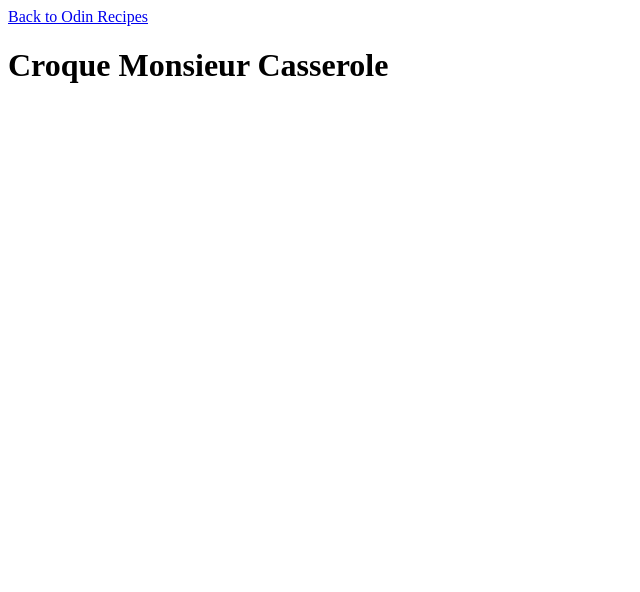
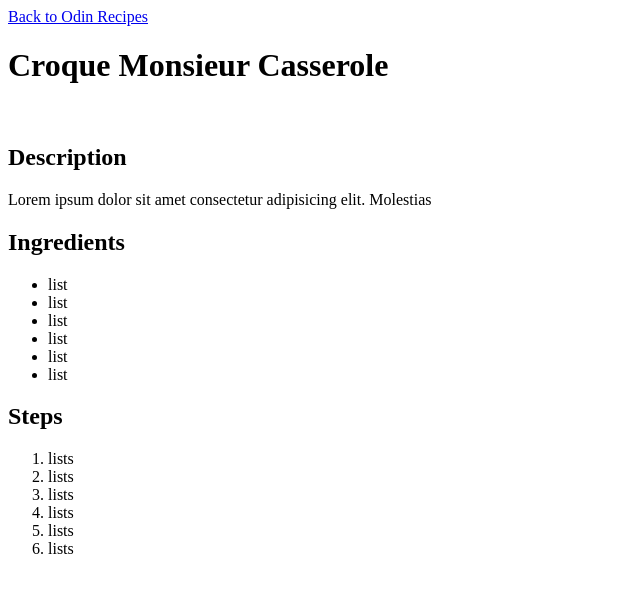
Before and after one commit to nubcynic/odin-recipes, a plain HTML site: page recipes/croque-casserole.html in a window 1280 px wide. Shown: the whole page, without its empty margins (0-640 px from the left). Drawn offline with Linux system fonts and the light colour scheme.

Commit message:
Make recipe content boilerplate
Includes image of final product, short description, necessary ingredients and steps of making the dish

```diff
--- a/recipes/croque-casserole.html
+++ b/recipes/croque-casserole.html
@@ -9,5 +9,30 @@
     <a href="../index.html">Back to Odin Recipes</a>
     <h1>Croque Monsieur Casserole</h1>
 
+    <img src="" alt="">
+
+    <h2>Description</h2>
+    <p>Lorem ipsum dolor sit amet consectetur adipisicing elit. Molestias</p>
+
+    <h2>Ingredients</h2>
+    <ul>
+        <li>list</li>
+        <li>list</li>
+        <li>list</li>
+        <li>list</li>
+        <li>list</li>
+        <li>list</li>
+    </ul>
+
+    <h2>Steps</h2>
+    <ol>
+        <li>lists</li>
+        <li>lists</li>
+        <li>lists</li>
+        <li>lists</li>
+        <li>lists</li>
+        <li>lists</li>
+    </ol>
+
 </body>
 </html>
```
